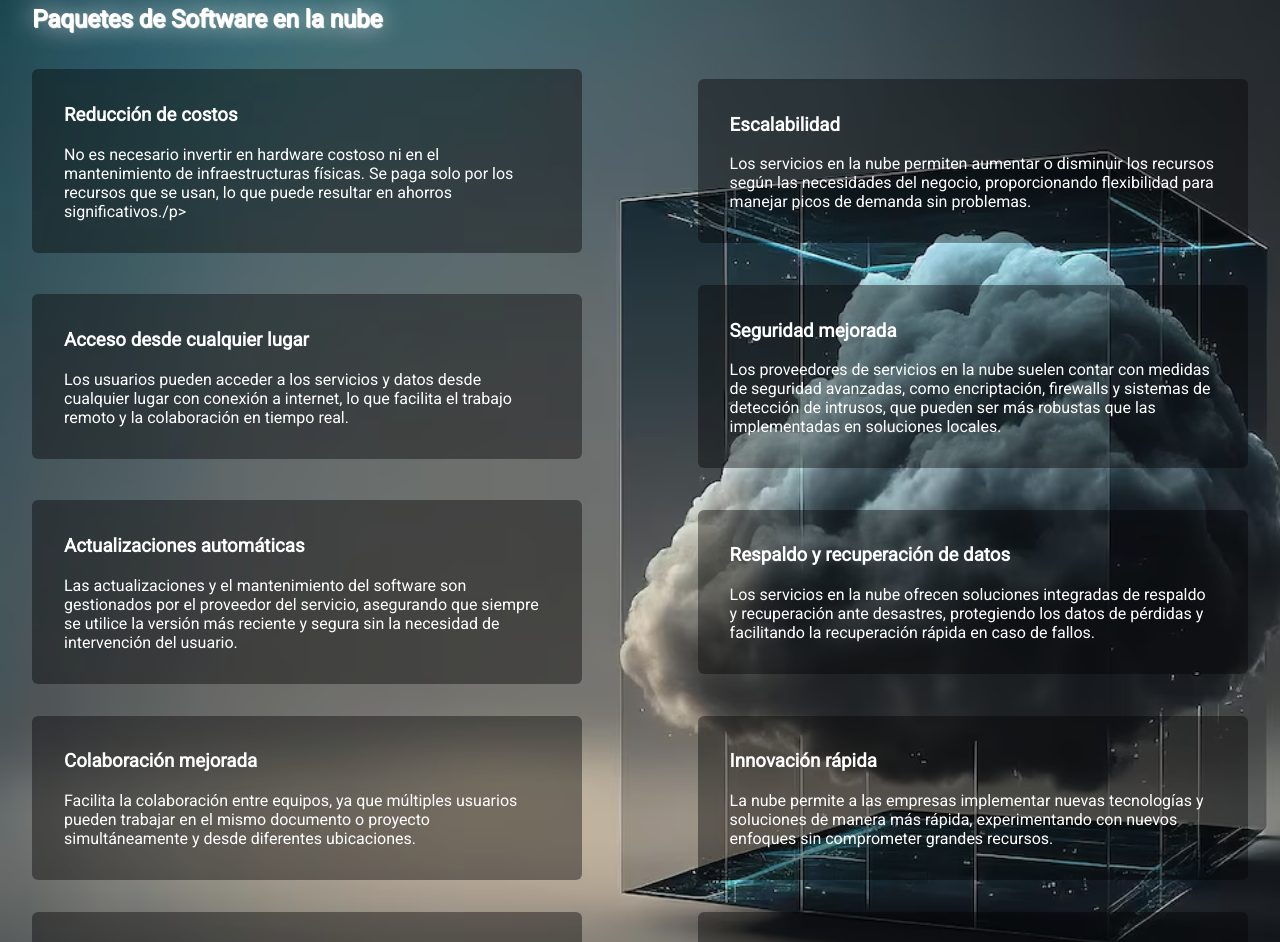
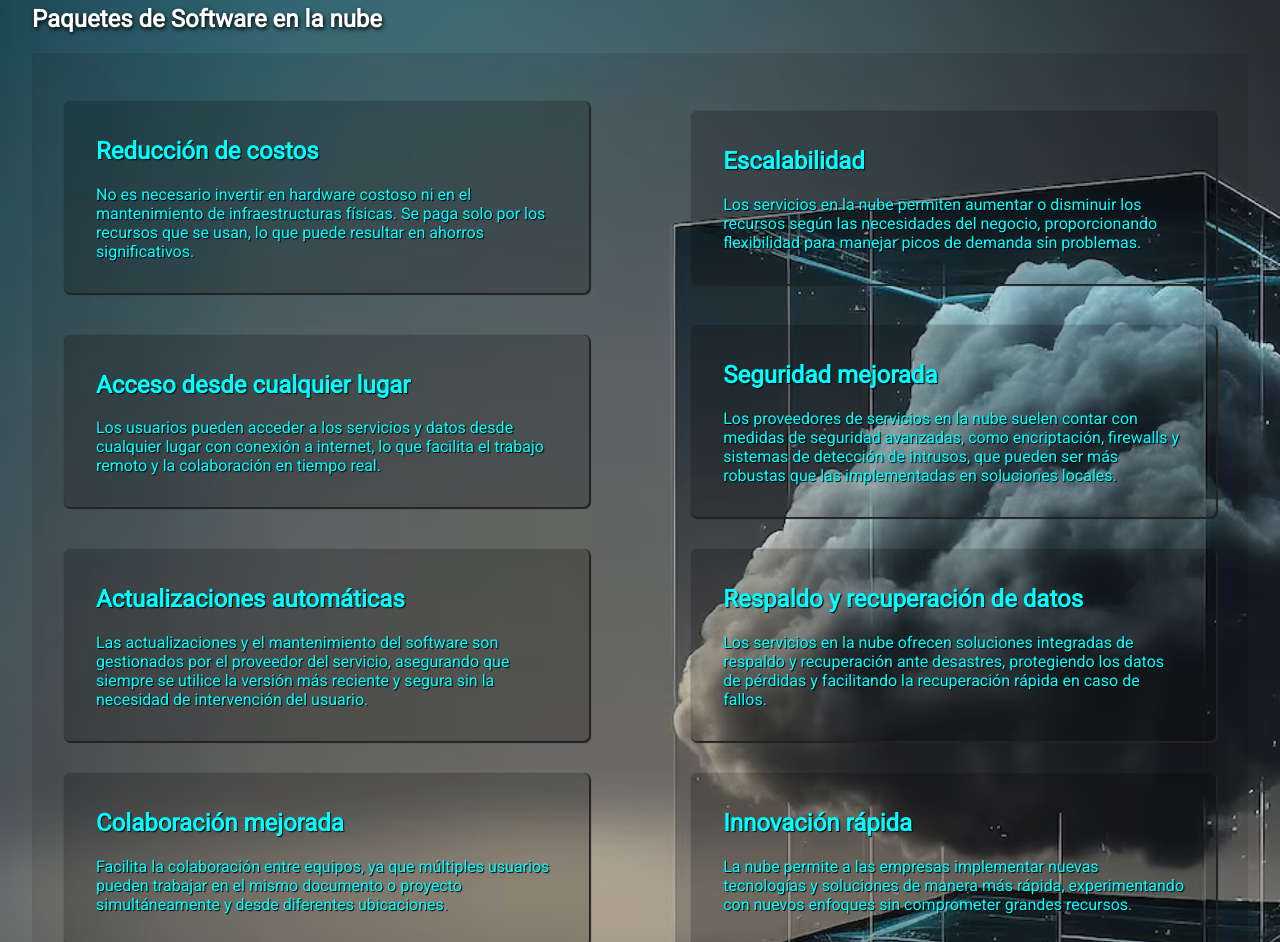
Before and after one commit to omelendrez/software-suites, a plain HTML site: page index.html in a window 1280 px wide. Shown: the part 86-1028 px from the top of the page. Drawn offline with Linux system fonts and the light colour scheme.

Commit message:
Improve styling

```diff
--- a/css/styles.css
+++ b/css/styles.css
@@ -4,29 +4,26 @@ body {
   background-image: url(/assets/online-cloud-data-storage-rack-concept-glass-cube-digital-server-global-network-database_90220-1050.avif);
   background-size: cover;
   color: white;
+  text-shadow: 1px 2px 4px #000;
 }
 
-header h1 {
-  text-shadow: 1px 1px 1px white, 0 0 1em white;
-}
-
-.main-container h2 {
-  text-shadow: 1px 1px 1px white, 0 0 1em white;
-}
-
-.container {
+div {
   display: flex;
   flex-wrap: wrap;
   flex-direction: row;
   justify-content: space-between;
   align-items: center;
+  background-color: rgba(0, 0, 0, 0.1);
+  padding: 2rem;
 }
 
-.light-background {
+section {
   padding: 1rem 2rem;
-  background-color: rgba(0, 0, 0, 0.4);
+  background-color: rgba(0, 0, 0, 0.2);
   max-width: 40%;
   border-radius: 6px;
   margin: 1rem 0;
-  color: white;
+  color: rgba(0, 255, 255, 1);
+  text-shadow: 1px 1px 1px #000;
+  box-shadow: 1px 1px 1px 1px #222;
 }
--- a/index.html
+++ b/index.html
@@ -16,21 +16,20 @@
     <header>
       <h1>Software Suites</h1>
     </header>
-  </body>
-  <main class="main-container">
+    <main>
       <h2>Paquetes de Software en la nube</h2>
-    <div class="container">
-      <section class="light-background">
-        <h3>Reducción de costos</h3>
+      <div>
+        <section>
+          <h2>Reducción de costos</h2>
           <p>
-          No es necesario invertir en hardware costoso ni en el mantenimiento de
-          infraestructuras físicas. Se paga solo por los recursos que se usan,
-          lo que puede resultar en ahorros significativos./p>
+            No es necesario invertir en hardware costoso ni en el mantenimiento
+            de infraestructuras físicas. Se paga solo por los recursos que se
+            usan, lo que puede resultar en ahorros significativos.
           </p>
         </section>
 
-      <section class="light-background">
-        <h3>Escalabilidad</h3>
+        <section>
+          <h2>Escalabilidad</h2>
           <p>
             Los servicios en la nube permiten aumentar o disminuir los recursos
             según las necesidades del negocio, proporcionando flexibilidad para
@@ -38,17 +37,17 @@
           </p>
         </section>
 
-      <section class="light-background">
-        <h3>Acceso desde cualquier lugar</h3>
+        <section>
+          <h2>Acceso desde cualquier lugar</h2>
           <p>
             Los usuarios pueden acceder a los servicios y datos desde cualquier
-          lugar con conexión a internet, lo que facilita el trabajo remoto y la
-          colaboración en tiempo real.
+            lugar con conexión a internet, lo que facilita el trabajo remoto y
+            la colaboración en tiempo real.
           </p>
         </section>
 
-      <section class="light-background">
-        <h3>Seguridad mejorada</h3>
+        <section>
+          <h2>Seguridad mejorada</h2>
           <p>
             Los proveedores de servicios en la nube suelen contar con medidas de
             seguridad avanzadas, como encriptación, firewalls y sistemas de
@@ -57,8 +56,8 @@
           </p>
         </section>
 
-      <section class="light-background">
-        <h3>Actualizaciones automáticas</h3>
+        <section>
+          <h2>Actualizaciones automáticas</h2>
           <p>
             Las actualizaciones y el mantenimiento del software son gestionados
             por el proveedor del servicio, asegurando que siempre se utilice la
@@ -67,8 +66,8 @@
           </p>
         </section>
 
-      <section class="light-background">
-        <h3>Respaldo y recuperación de datos</h3>
+        <section>
+          <h2>Respaldo y recuperación de datos</h2>
           <p>
             Los servicios en la nube ofrecen soluciones integradas de respaldo y
             recuperación ante desastres, protegiendo los datos de pérdidas y
@@ -76,8 +75,8 @@
           </p>
         </section>
 
-      <section class="light-background">
-        <h3>Colaboración mejorada</h3>
+        <section>
+          <h2>Colaboración mejorada</h2>
           <p>
             Facilita la colaboración entre equipos, ya que múltiples usuarios
             pueden trabajar en el mismo documento o proyecto simultáneamente y
@@ -85,8 +84,8 @@
           </p>
         </section>
 
-      <section class="light-background">
-        <h3>Innovación rápida</h3>
+        <section>
+          <h2>Innovación rápida</h2>
           <p>
             La nube permite a las empresas implementar nuevas tecnologías y
             soluciones de manera más rápida, experimentando con nuevos enfoques
@@ -94,22 +93,23 @@
           </p>
         </section>
 
-      <section class="light-background">
-        <h3>Gestión simplificada</h3>
+        <section>
+          <h2>Gestión simplificada</h2>
           <p>
             La administración de recursos en la nube suele ser más sencilla, con
-          herramientas intuitivas y paneles de control que facilitan la gestión
-          de servicios y aplicaciones.
+            herramientas intuitivas y paneles de control que facilitan la
+            gestión de servicios y aplicaciones.
           </p>
         </section>
-      <section class="light-background">
-        <h3>Sostenibilidad</h3>
+        <section>
+          <h2>Sostenibilidad</h2>
           <p>
-          Al reducir la necesidad de grandes centros de datos físicos, el uso de
-          la nube puede contribuir a menores emisiones de carbono y un impacto
-          ambiental más bajo.
+            Al reducir la necesidad de grandes centros de datos físicos, el uso
+            de la nube puede contribuir a menores emisiones de carbono y un
+            impacto ambiental más bajo.
           </p>
         </section>
       </div>
     </main>
+  </body>
 </html>
```
Lines whose indentation alone changed are shown as unchanged.
